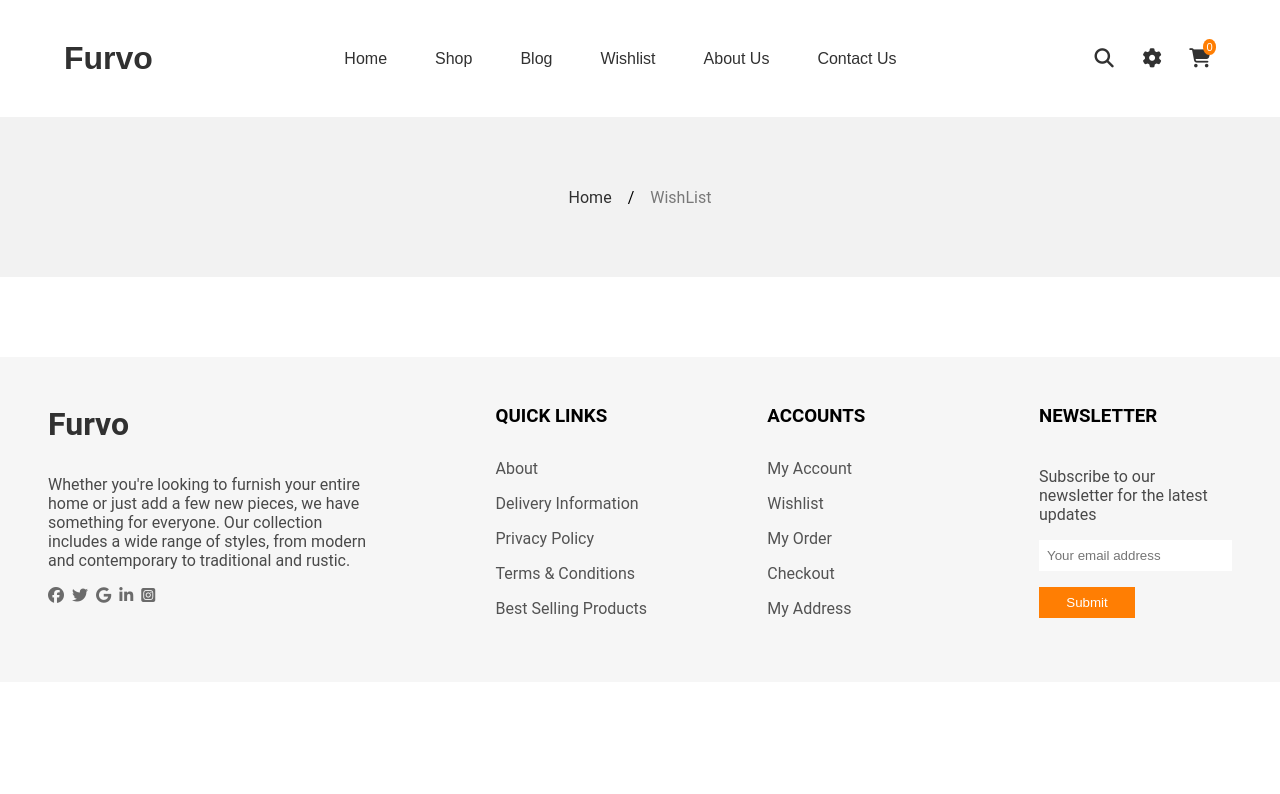
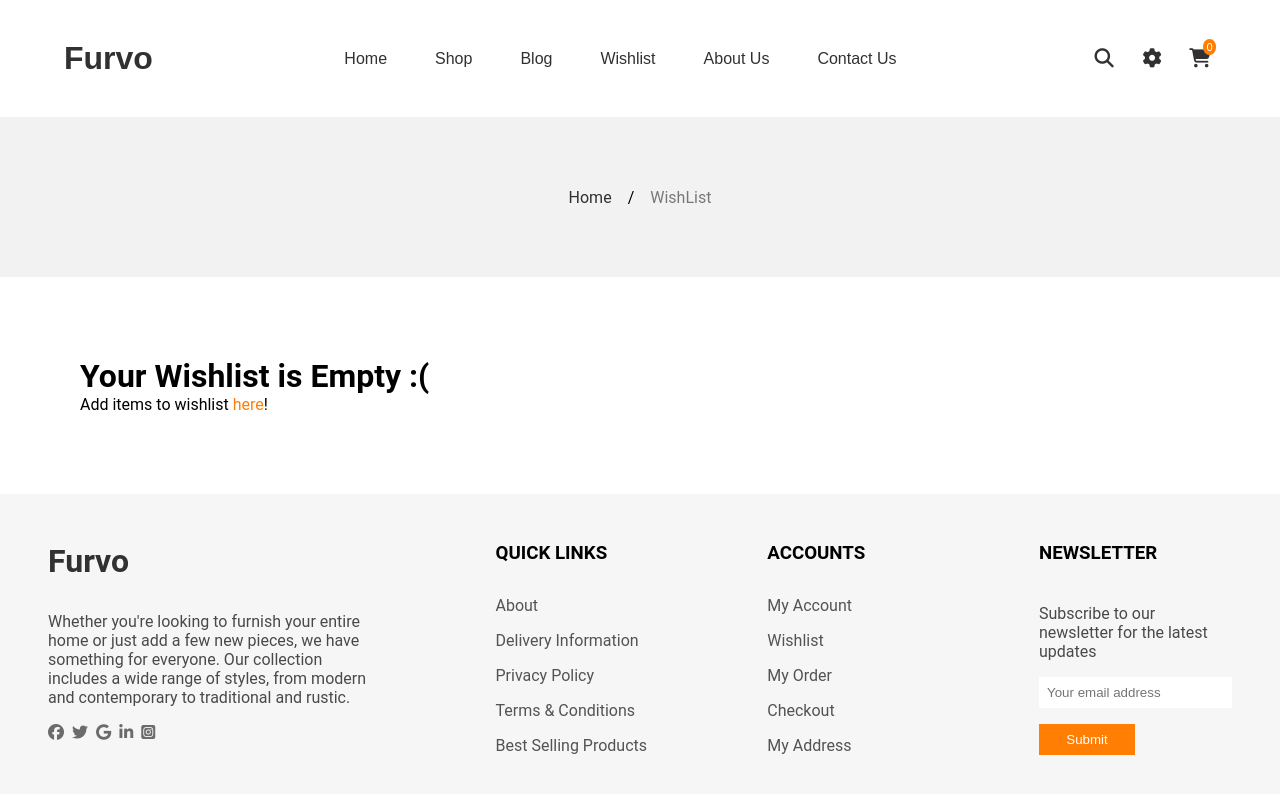
Before and after one commit to kab0o0m/Furniture-Ecommerce, a React (Create React App) app: page /wishlist in a window 1280 px wide. Shown: the top 794 px of the page. Built offline with nearby package versions, Linux system fonts and the light colour scheme.

Commit message:
empty wishlist text

```diff
--- a/src/components/Checkout/Checkout.js
+++ b/src/components/Checkout/Checkout.js
@@ -22,7 +22,7 @@ const Checkout = () => {
   };
 
   const shop = () => {
-    navigate("/shop");
+    navigate("/cart");
     windowScrollToTop();
   };
 
@@ -128,7 +128,7 @@ const Checkout = () => {
             ))}
             <div className="back">
               <button className="back-to-cart" onClick={shop}>
-                <i class="fa-solid fa-chevron-left"></i> CONTINUE SHOPPING
+                <i class="fa-solid fa-chevron-left"></i> BACK TO CART
               </button>
             </div>
           </div>
--- a/src/components/Contact Us/ContactUs.css
+++ b/src/components/Contact Us/ContactUs.css
@@ -98,4 +98,5 @@
   border: none;
   background-color: #FF7E03;
   color: #FFFFFF;
+  cursor: pointer;
 }
--- a/src/components/Wishlist/Wishlist.js
+++ b/src/components/Wishlist/Wishlist.js
@@ -30,10 +30,11 @@ const Wishlist = () => {
       </div>
 
       {/* Body */}
-      {/* Body */}
-      <div className="wishlist-body">
-        {/* Display wishlist-header */}
-        {wishlistItems.length > 0 && (
+      {/* If wishlist > 0 */}
+      {wishlistItems.length > 0 && (
+        <div className="wishlist-body">
+          {/* Display wishlist-header */}
+
           <div className="wishlist-display-header">
             <div className="wishlist-display-img-header">Image</div>
             <div className="wishlist-display-title-header">Product</div>
@@ -41,11 +42,10 @@ const Wishlist = () => {
             <div className="wishlist-display-discount-header">Discount</div>
             <div className="wishlist-display-remove-header">Remove</div>
           </div>
-        )}
 
-        {/* Display wishlist-body */}
-        {wishlistItems.length > 0 &&
-          wishlistItems.map((item) => (
+          {/* Display wishlist-body */}
+
+          {wishlistItems.map((item) => (
             <div key={item.id} className="wishlist-display-body">
               <div className="wishlist-display-img">
                 <img src={item.image} alt="" className="card-img-small" />
@@ -60,7 +60,23 @@ const Wishlist = () => {
               </div>
             </div>
           ))}
-      </div>
+        </div>
+      )}
+
+      {/* if no items in wishlist */}
+      {wishlistItems.length <= 0 && (
+        <div className="no-cart">
+          <h1>Your Wishlist is Empty :(</h1>
+          <span>
+            Add items to wishlist
+            <Link to="/shop" className="no-cart-link">
+              {" "}
+              here
+            </Link>
+            !
+          </span>
+        </div>
+      )}
     </div>
   );
 };
```
